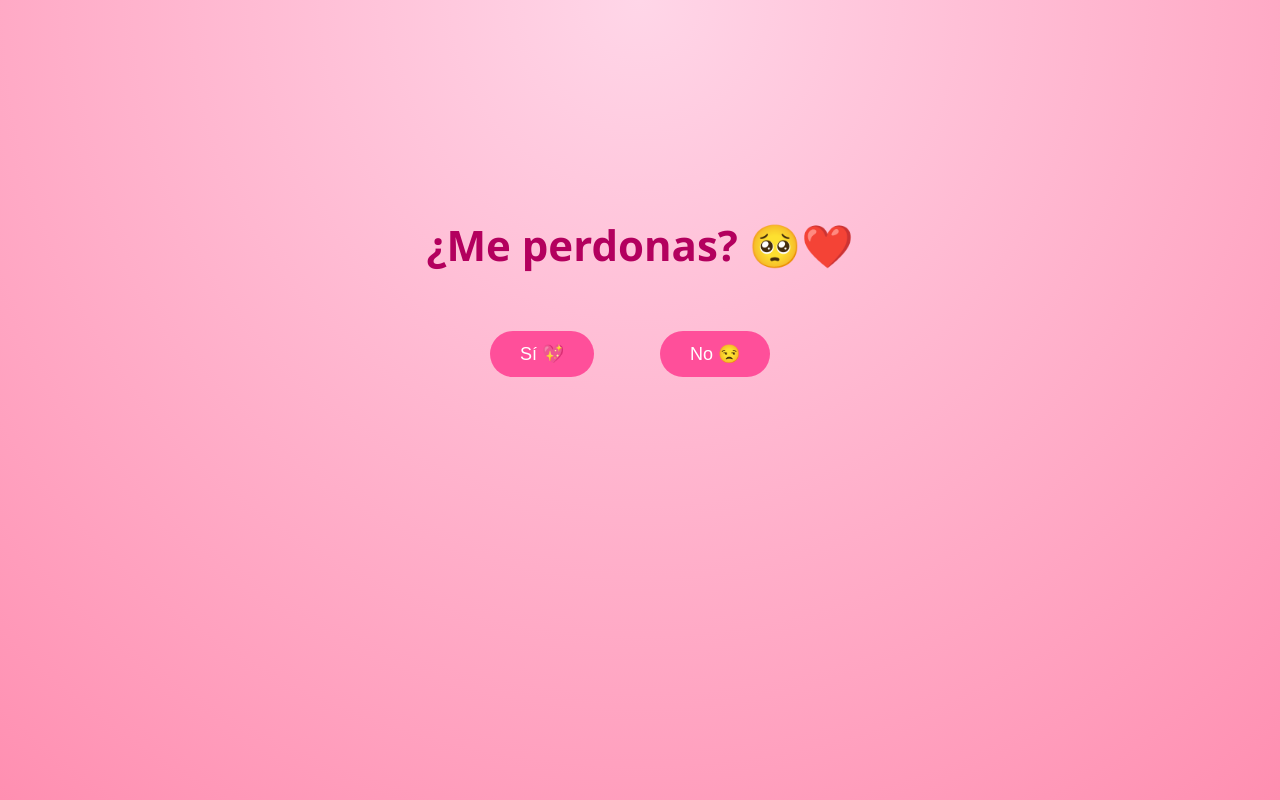
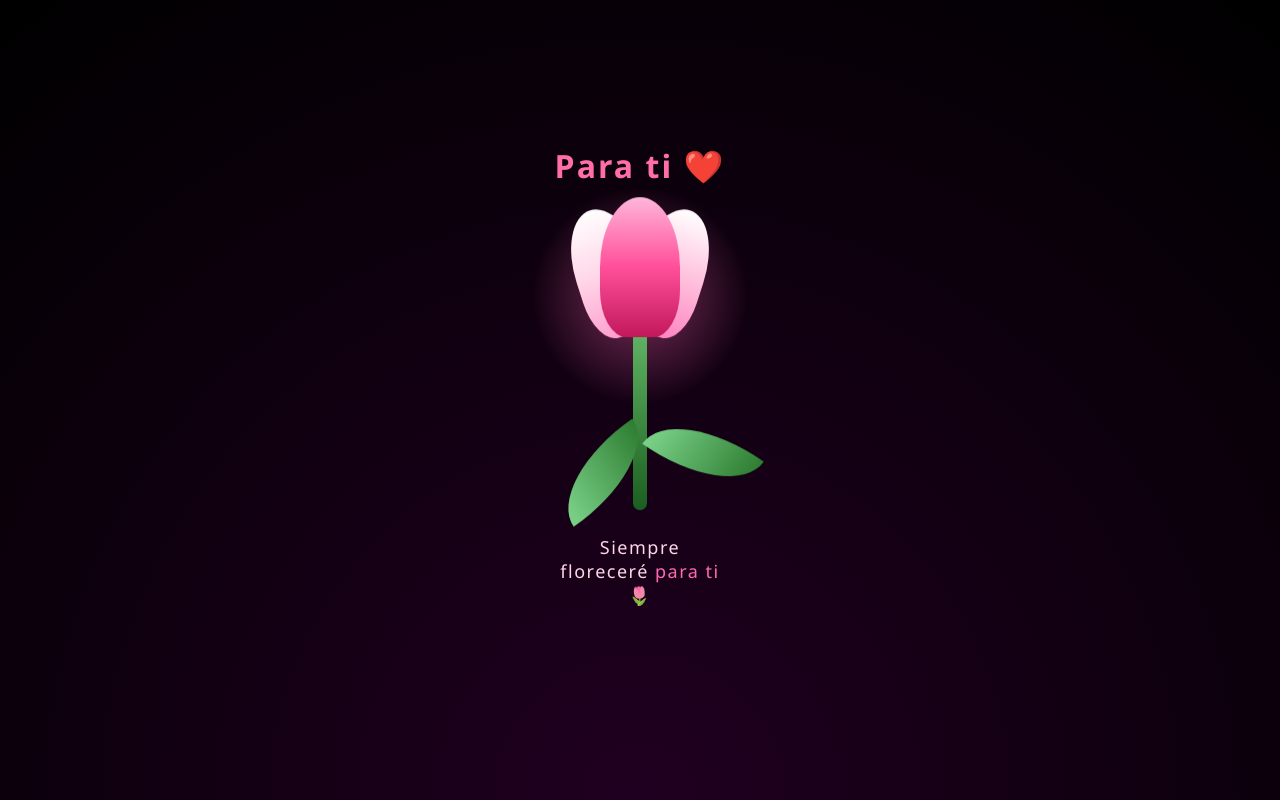
Before and after one commit to RSSL1325/tulipan-para-ti, a plain HTML site: page index.html in a window 1280 px wide. Drawn offline with Linux system fonts and the light colour scheme.

Commit message:
Tulipanes corregido

```diff
--- a/index.html
+++ b/index.html
@@ -3,7 +3,7 @@
 <head>
 <meta charset="UTF-8">
 <meta name="viewport" content="width=device-width, initial-scale=1.0">
-<title>¿Me perdonas? ❤️</title>
+<title>Para ti ❤️</title>
 
 <style>
 body{
@@ -13,97 +13,176 @@ body{
     justify-content:center;
     align-items:center;
     flex-direction:column;
-    background: radial-gradient(circle at top, #ffd6e8, #ff8fb1);
+    background: radial-gradient(circle at bottom, #200020, #000);
     font-family: 'Segoe UI', sans-serif;
     overflow:hidden;
     text-align:center;
 }
 
 h1{
-    font-size:42px;
-    color:#b3005e;
+    color:#ff6fa5;
+    margin-bottom:40px;
+    letter-spacing:2px;
 }
 
-.botones{
-    margin-top:30px;
+/* CONTENEDOR */
+.escena{
     position:relative;
-    width:320px;
-    height:200px;
-    border-radius:20px;
+    width:250px;
+    height:450px;
+    display:flex;
+    justify-content:center;
+    align-items:flex-start;
 }
 
-button{
-    padding:12px 30px;
-    font-size:18px;
-    border:none;
-    border-radius:30px;
-    cursor:pointer;
+/* TULIPÁN */
+.tulipan{
+    position:relative;
+    width:160px;
+    height:400px;
+    display:flex;
+    flex-direction:column;
+    align-items:center;
+    animation: flotar 6s ease-in-out infinite;
 }
 
-.si{
-    position: absolute;
-    background:#ff4f9a;
-    color:white;
-    left: 10px;
+/* LUZ */
+.luz{
+    position:absolute;
+    top:-40px;
+    width:220px;
+    height:220px;
+    border-radius:50%;
+    background: radial-gradient(circle, rgba(255,105,180,0.45) 0%, transparent 70%);
+    z-index:-1;
 }
 
-.no{
-    position: absolute;
-    background:#ff4f9a;
-    color:white;
-    left: 180px;
+/* FLOR */
+.flor{
+    position:relative;
+    width:120px;
+    height:150px;
 }
 
-.mensajeFinal{
-    margin-top:30px;
-    font-size:22px;
-    color:#8b004b;
-    opacity:0;
-    transition:opacity 1s ease;
+.petalo{
+    position:absolute;
+    bottom:0;
+    border-radius:60% 60% 40% 40%;
+}
+
+.p0{
+    left:20px;
+    width:80px;
+    height:140px;
+    background: linear-gradient(180deg,#ffb6d9,#ff4f9a,#c2185b);
+    z-index:3;
+}
+
+.p1{
+    left:-5px;
+    width:70px;
+    height:130px;
+    background: linear-gradient(180deg,#ffffff,#ffd6e8,#ff9ecf);
+    transform:rotate(-18deg);
+}
+
+.p2{
+    right:-5px;
+    width:70px;
+    height:130px;
+    background: linear-gradient(180deg,#ffffff,#ffc1dd,#ff85c1);
+    transform:rotate(18deg);
+}
+
+/* TALLO */
+.tallo{
+    width:14px;
+    height:260px;
+    background: linear-gradient(180deg,#66bb6a,#1b5e20);
+    border-radius:20px;
+    margin-top:-20px;
+}
+
+/* HOJAS */
+.hoja{
+    position:absolute;
+    width:110px;
+    height:55px;
+    background: linear-gradient(90deg,#7bd389,#2e7d32);
+    border-radius:100% 0 100% 0;
+}
+
+.hoja1{
+    top:220px;
+    left:-12px;
+    transform:rotate(-35deg);
+}
+
+.hoja2{
+    top:200px;
+    right:-38px;
+    transform:rotate(35deg);
+}
+
+/* MENSAJE */
+.mensaje{
+    margin-top: 25px;
+    font-size: 18px;
+    font-weight: 300;
+    letter-spacing: 1.5px;
+    color: #ffd6e8;
+    opacity: 0;
+    animation: aparecerTexto 2.5s ease-out 1.5s forwards;
+}
+
+.mensaje span{
+    color: #ff69b4;
+}
+
+/* ANIMACIONES */
+@keyframes flotar{
+    0%{transform:translateY(0px);}
+    50%{transform:translateY(-8px);}
+    100%{transform:translateY(0px);}
+}
+
+@keyframes aparecerTexto{
+    from{
+        opacity:0;
+        transform: translateY(10px);
+    }
+    to{
+        opacity:1;
+        transform: translateY(0);
+    }
 }
 </style>
 </head>
 
 <body>
 
-<h1>¿Me perdonas? 🥺❤️</h1>
+<h1>Para ti ❤️</h1>
 
-<div class="botones" id="contenedor">
-    <button class="si" onclick="perdonado()">Sí 💖</button>
-    <button class="no" onmouseover="mover(this)">No 😒</button>
+<div class="escena">
+    <div class="tulipan">
+        <div class="luz"></div>
+
+        <div class="flor">
+            <div class="petalo p1"></div>
+            <div class="petalo p0"></div>
+            <div class="petalo p2"></div>
+        </div>
+
+        <div class="tallo"></div>
+        <div class="hoja hoja1"></div>
+        <div class="hoja hoja2"></div>
+
+        <p class="mensaje">
+            Siempre floreceré <span>para ti</span> 🌷
+        </p>
+
+    </div>
 </div>
-
-<p class="mensajeFinal" id="final">
-    Prometo hacerlo mejor, porque tú vales todo 💕
-</p>
-
-<script>
-
-function mover(boton){
-
-    const contenedor = document.getElementById("contenedor");
-
-    const anchoContenedor = contenedor.clientWidth;
-    const altoContenedor = contenedor.clientHeight;
-
-    const anchoBoton = boton.offsetWidth;
-    const altoBoton = boton.offsetHeight;
-
-    const maxX = anchoContenedor - anchoBoton;
-    const maxY = altoContenedor - altoBoton;
-
-    const x = Math.random() * maxX;
-    const y = Math.random() * maxY;
-
-    boton.style.left = x + "px";
-    boton.style.top = y + "px";
-}
-
-function perdonado(){
-    document.getElementById("final").style.opacity = "1";
-}
-
-</script>
 
 </body>
 </html>
```
